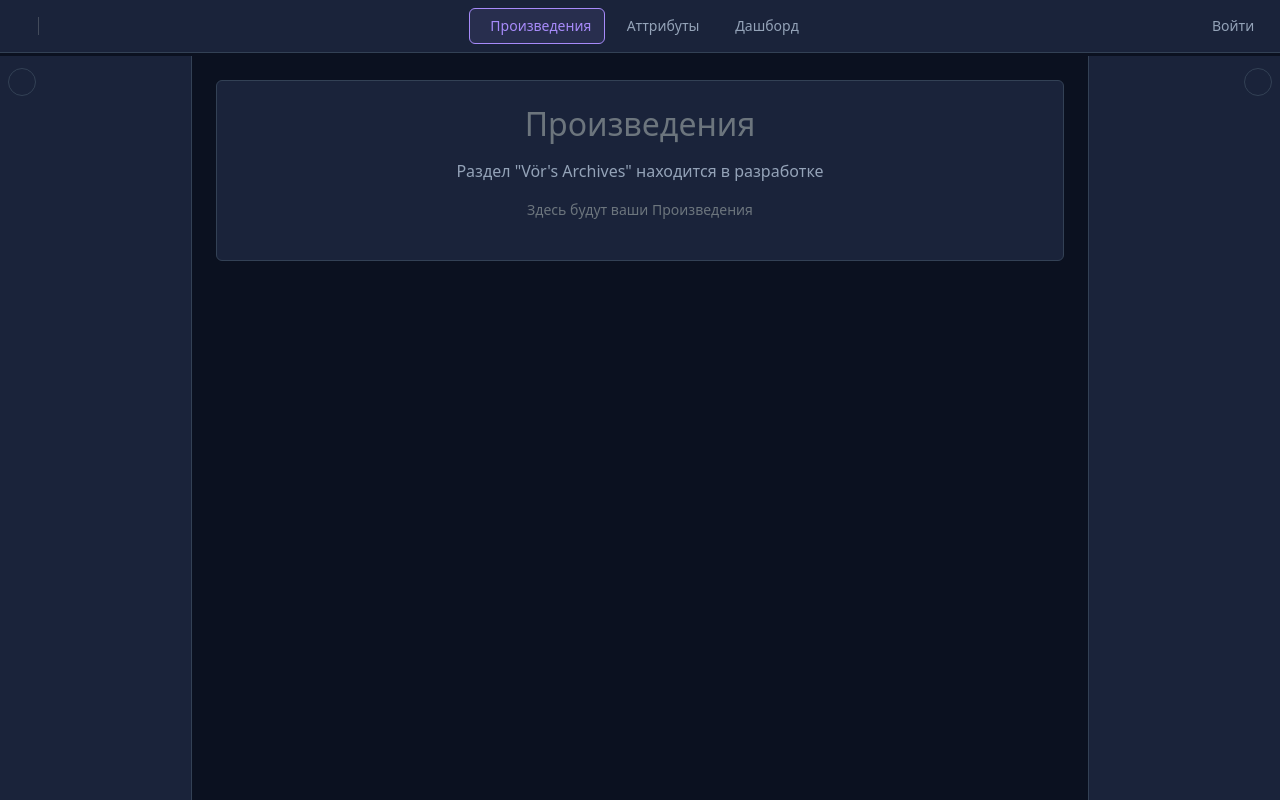
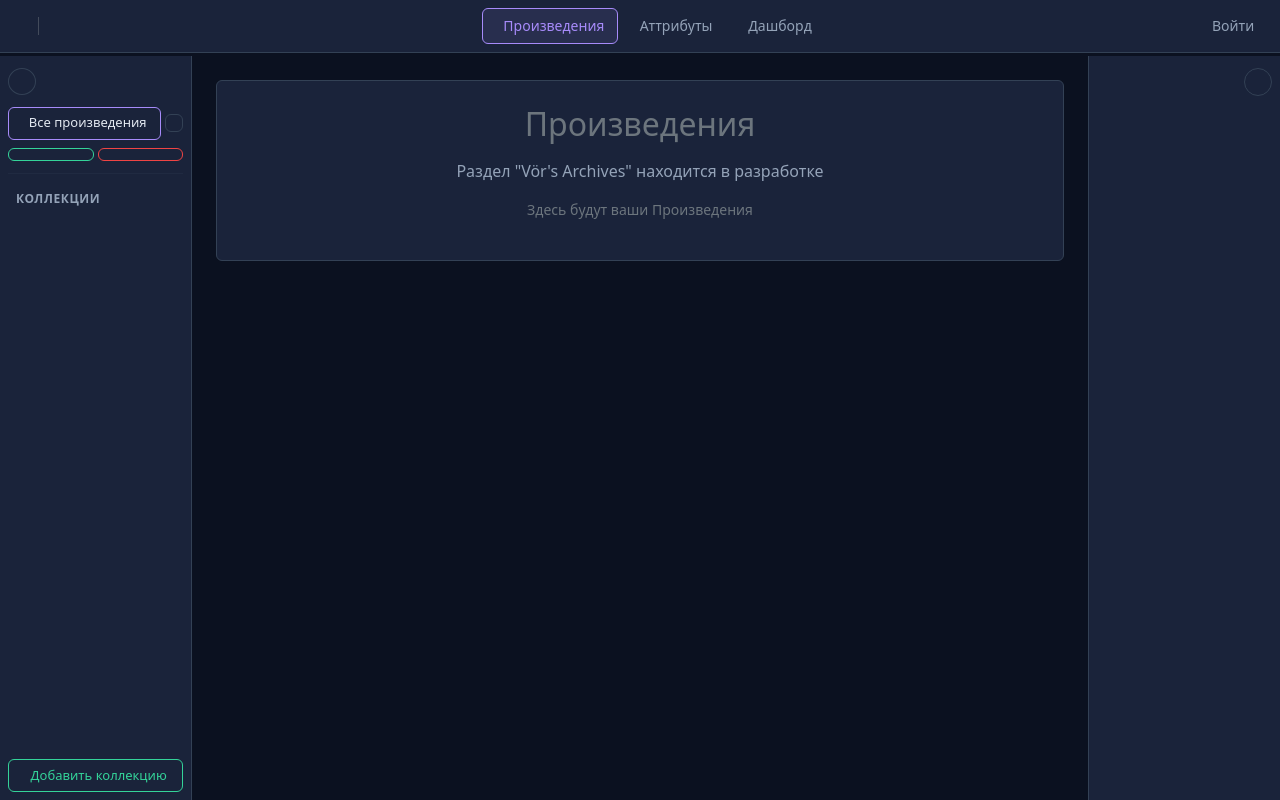
Before and after one commit to Renhas/Midgard-Nexus, a Django app: page /library/ in a window 1280 px wide. Run offline with Django 5.2, Linux system fonts and the light colour scheme; data that the repository does not hold is empty; some libraries are stand-ins or nearby versions.

Commit message:
Left sidebar and collection tree
- Add left sidebar navigation component to the artworks view with
  search, add, and delete actions buttons (without real actions).
- Implemented a collection tree structure using a new recursive
  `collection_tree_item.html` template.
- Updated the `index` view to provide top-level collections to the
  template context.
- Added new CSS variables for action-specific colors (add/delete) in
  `main.css`.
- Refactored `vor_archives.css` to support the new sidebar layout,
  including scrollable collection lists and tree-node styling.
- Removed redundant search button from the global header in
  `base_app.html`.

```diff
--- a/src/apps/vor_archives/templates/vor_archives/artworks.html
+++ b/src/apps/vor_archives/templates/vor_archives/artworks.html
@@ -1,6 +1,53 @@
 {% extends "vor_archives/base_vor.html" %}
 
 {% block title %}{{ block.super }} - Произведения{% endblock %}
+
+{% block left_content %}
+<div class="sidebar-nav">
+    <div class="sidebar-nav-row">
+        <a href="{% url 'vor_archives:index' %}"
+           class="sidebar-btn sidebar-btn-primary"
+           title="Все произведения">
+            <i class="bi bi-collection"></i>
+            <span>Все произведения</span>
+        </a>
+        <button type="button"
+                class="sidebar-btn sidebar-btn-icon"
+                title="Поиск">
+            <i class="bi bi-search"></i>
+        </button>
+    </div>
+    <div class="sidebar-nav-row">
+        <button type="button"
+                class="sidebar-btn sidebar-btn-add"
+                title="Добавить">
+            <i class="bi bi-plus-circle"></i>
+        </button>
+        <button type="button"
+                class="sidebar-btn sidebar-btn-delete"
+                title="Удалить">
+            <i class="bi bi-trash"></i>
+        </button>
+    </div>
+    <hr class="sidebar-divider">
+    <div class="sidebar-collections">
+        <div class="sidebar-collections-header">
+            <span>Коллекции</span>
+        </div>
+        <div class="sidebar-collections-list">
+            {% for collection in collections %}
+                {% include "vor_archives/collection_tree_item.html" with collection=collection %}
+            {% endfor %}
+        </div>
+        <button type="button"
+                class="sidebar-btn sidebar-btn-add sidebar-btn-full"
+                title="Добавить коллекцию">
+            <i class="bi bi-plus-circle"></i>
+            <span>Добавить коллекцию</span>
+        </button>
+    </div>
+</div>
+{% endblock %}
 
 {% block page_notifications %}
 <div x-data="{ visible: false }"
--- a/src/apps/vor_archives/views.py
+++ b/src/apps/vor_archives/views.py
@@ -8,13 +8,16 @@ def _module_context():
 
 
 def index(request):
-    """Главная страница модуля «Библиотека» — страница коллекции."""
+    """Главная страница модуля «Библиотека» — страница произведений."""
+    from .models import Collection
     module = _module_context()
+    collections = Collection.objects.filter(parent=None)
     return render(request, 'vor_archives/artworks.html', {
         'module_name': module['name'],
         'module_icon': module['icon'],
         'module_color': module['color'],
         'active_section': 'artworks',
+        'collections': collections,
     })
 
 
--- a/src/static/css/main.css
+++ b/src/static/css/main.css
@@ -18,6 +18,9 @@
     --accent-vor: #A78BFA;
     --accent-fafnir: #60A5FA;
     --accent-kvasir: #FB923C;
+
+    --action-add: #34D399;
+    --action-delete: #EF4444;
 
     --header-icon-size: 1.5rem;
 }
--- a/src/static/css/vor_archives.css
+++ b/src/static/css/vor_archives.css
@@ -1,41 +1,180 @@
 /* ============================================
-    VOR Archives — Navigation buttons
+    VOR Archives — Styles
     ============================================ */
 
-/* === Navigation buttons === */
-.vor-nav {
+/* === Sidebar Navigation Buttons === */
+
+.sidebar-nav {
     display: flex;
     flex-direction: column;
     gap: 0.5rem;
-    padding: 0 0.75rem;
-    flex-grow: 1;
+    padding: 0.5rem;
+    height: 100%;
 }
 
-.vor-nav-btn {
+.sidebar-nav-row {
     display: flex;
     align-items: center;
-    width: 100%;
-    padding: 0.6rem 1rem;
+    gap: 0.25rem;
+}
+
+.sidebar-nav-row .sidebar-btn-add,
+.sidebar-nav-row .sidebar-btn-delete {
+    flex: 1;
+}
+
+.sidebar-btn {
+    display: inline-flex;
+    align-items: center;
+    justify-content: center;
+    gap: 0.4rem;
+    padding: 0.35rem 0.65rem;
     border-radius: 0.375rem;
+    border: 1px solid var(--border);
+    background-color: transparent;
     color: var(--text-secondary);
     text-decoration: none;
-    border: 1px solid transparent;
     transition: all 0.2s ease;
-    gap: 0.5rem;
+    font-size: 0.8125rem;
+    line-height: 1.5;
+    white-space: nowrap;
+    cursor: pointer;
 }
-.vor-nav-btn:hover {
+
+.sidebar-btn:hover {
     color: var(--text-primary);
     background-color: rgba(167, 145, 255, 0.1);
-    border-color: var(--border);
+    border-color: var(--accent-hover);
 }
-.vor-nav-btn.active {
+
+.sidebar-btn:active {
+    transform: scale(0.96);
+}
+
+.sidebar-btn-primary {
+    flex: 1;
+    color: var(--text-primary);
+    border-color: var(--accent-vor);
+}
+
+.sidebar-btn-primary:hover {
+    background-color: rgba(167, 145, 255, 0.15);
+}
+
+.sidebar-btn-icon {
+    padding: 0.35rem 0.5rem;
+    aspect-ratio: 1 / 1;
+    flex-shrink: 0;
+}
+
+.sidebar-btn-add {
+    color: var(--action-add);
+    border-color: var(--action-add);
+}
+
+.sidebar-btn-add:hover {
+    background-color: rgba(52, 211, 153, 0.15);
+    border-color: var(--action-add);
+    color: var(--action-add);
+}
+
+.sidebar-btn-delete {
+    color: var(--action-delete);
+    border-color: var(--action-delete);
+}
+
+.sidebar-btn-delete:hover {
+    background-color: rgba(239, 68, 68, 0.15);
+    border-color: var(--action-delete);
+    color: var(--action-delete);
+}
+
+.sidebar-btn-full {
+    width: 100%;
+    justify-content: center;
+}
+
+.sidebar-divider {
+    border: none;
+    border-top: 1px solid var(--border);
+    margin: 0.25rem 0;
+}
+
+.sidebar-collections {
+    flex: 1;
+    display: flex;
+    flex-direction: column;
+    min-height: 0;
+}
+
+.sidebar-collections-header {
+    font-size: 0.75rem;
+    text-transform: uppercase;
+    letter-spacing: 0.05em;
+    color: var(--text-secondary);
+    padding: 0.25rem 0.5rem;
+    font-weight: 600;
+}
+
+.sidebar-collections-list {
+    flex: 1;
+    overflow-y: auto;
+    overflow-x: auto;
+    display: flex;
+    flex-direction: column;
+    gap: 0.125rem;
+}
+
+.collection-item {
+    padding: 0.3rem 0.5rem;
+    border-radius: 0.25rem;
+    font-size: 0.8125rem;
+    color: var(--text-secondary);
+    cursor: pointer;
+    transition: all 0.15s ease;
+    display: flex;
+    align-items: center;
+    gap: 0.25rem;
+}
+
+.collection-item:hover {
+    color: var(--text-primary);
+    background-color: rgba(167, 145, 255, 0.08);
+}
+
+.collection-tree-node {
+    user-select: none;
+}
+
+.collection-toggle {
+    display: inline-flex;
+    align-items: center;
+    justify-content: center;
+    width: 16px;
+    height: 16px;
+    padding: 0;
+    border: none;
+    background: transparent;
+    color: var(--text-secondary);
+    cursor: pointer;
+    transition: transform 0.2s ease;
+    flex-shrink: 0;
+}
+
+.collection-toggle:hover {
     color: var(--accent-vor);
-    border-color: var(--accent-vor);
-    background-color: rgba(167, 145, 255, 0.1);
 }
-.vor-nav-label {
-    flex-grow: 1;
-    text-align: center;
-    font-weight: 500;
+
+.collection-toggle-placeholder {
+    display: inline-block;
+    width: 16px;
+    flex-shrink: 0;
 }
-.vor-nav i { width: 1.25rem; text-align: center; }
+
+.sidebar-collections-list {
+    flex: 1;
+    overflow: auto;
+    display: flex;
+    flex-direction: column;
+    gap: 0.125rem;
+}
--- a/src/templates/base_app.html
+++ b/src/templates/base_app.html
@@ -33,10 +33,6 @@
 
         <!-- Right: Search + Avatar -->
         <div class="d-flex align-items-center gap-2">
-            <button class="nav-btn icon-only" type="button" title="Поиск">
-                <i class="bi bi-search header-icon"></i>
-            </button>
-
         {% include 'partials/user_avatar_dropdown.html' with btn_class='btn-outline-light' %}
         </div>
     </div>
```
Also changed, not shown: src/apps/vor_archives/templates/vor_archives/collection_tree_item.html (added, +23 -0 lines).
